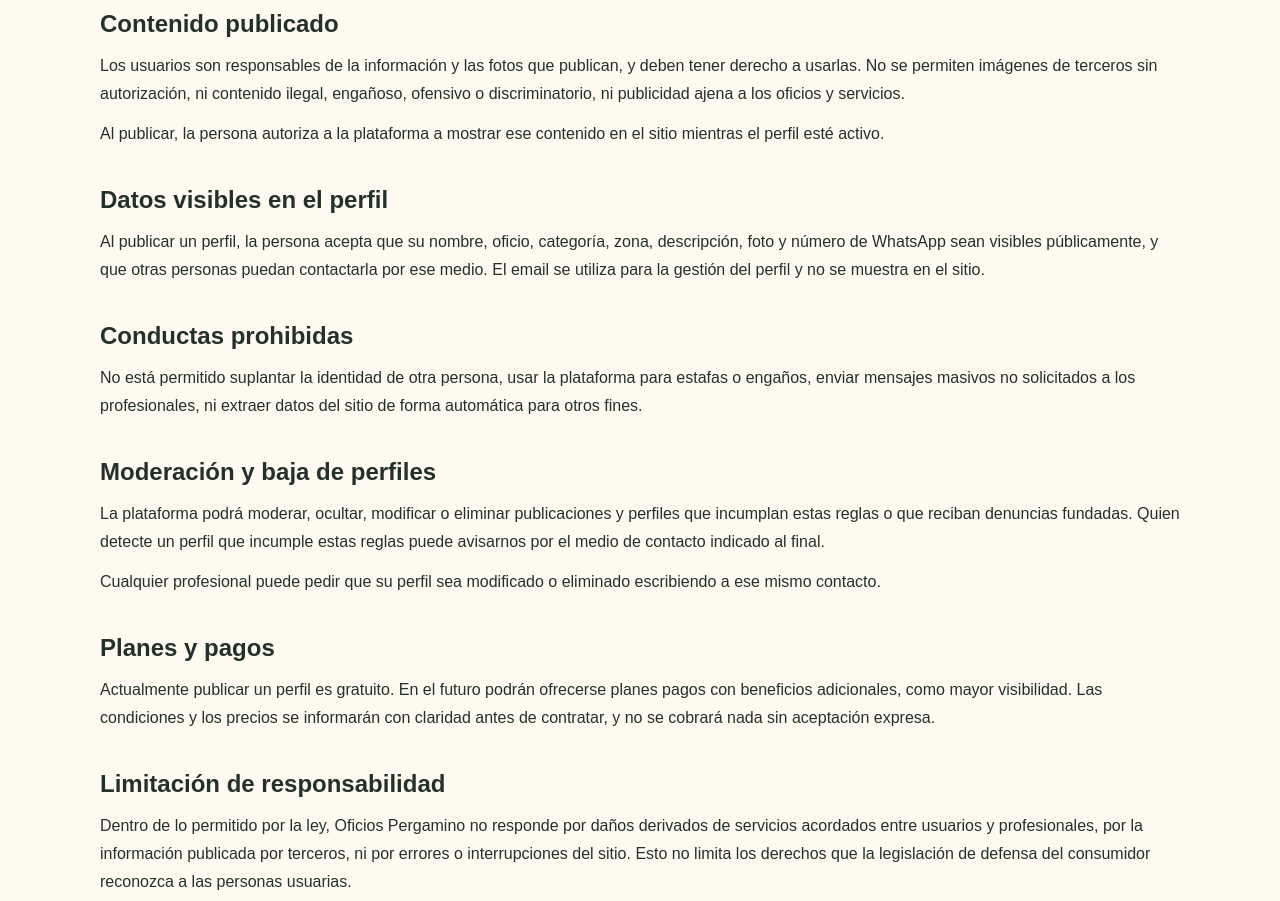
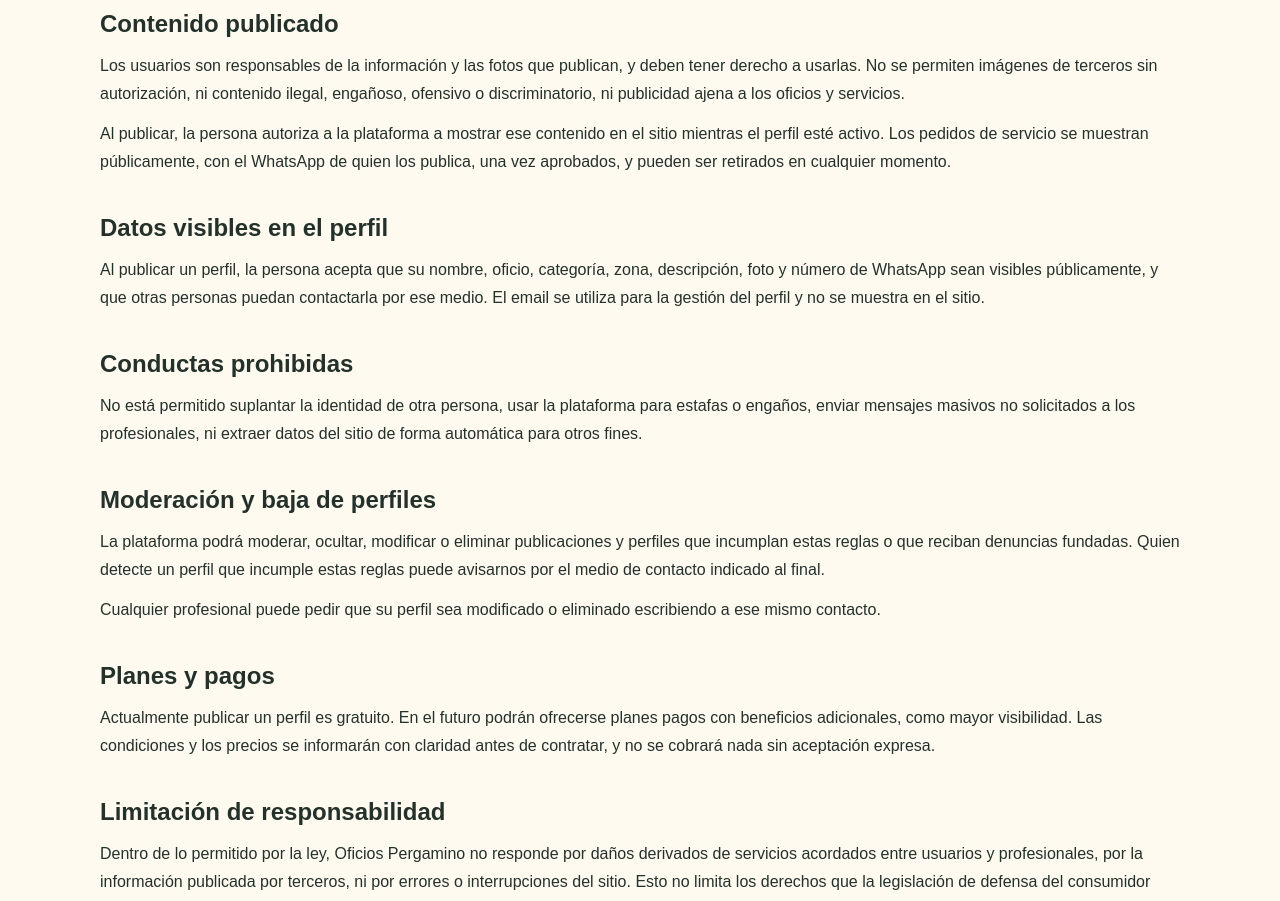
Before and after one commit to danielaturdo-hue/oficios-pergamino, a Next.js app: page /terminos in a window 1280 px wide. Shown: the part 860-1761 px from the top of the page. Built offline with nearby package versions, Linux system fonts and the light colour scheme.

Commit message:
textos legales de pedidos

```diff
--- a/app/terminos/page.tsx
+++ b/app/terminos/page.tsx
@@ -32,7 +32,7 @@
     titulo: 'Contenido publicado',
     parrafos: [
       'Los usuarios son responsables de la información y las fotos que publican, y deben tener derecho a usarlas. No se permiten imágenes de terceros sin autorización, ni contenido ilegal, engañoso, ofensivo o discriminatorio, ni publicidad ajena a los oficios y servicios.',
-      'Al publicar, la persona autoriza a la plataforma a mostrar ese contenido en el sitio mientras el perfil esté activo.',
+      'Al publicar, la persona autoriza a la plataforma a mostrar ese contenido en el sitio mientras el perfil esté activo. Los pedidos de servicio se muestran públicamente, con el WhatsApp de quien los publica, una vez aprobados, y pueden ser retirados en cualquier momento.',
     ],
   },
   {
```
